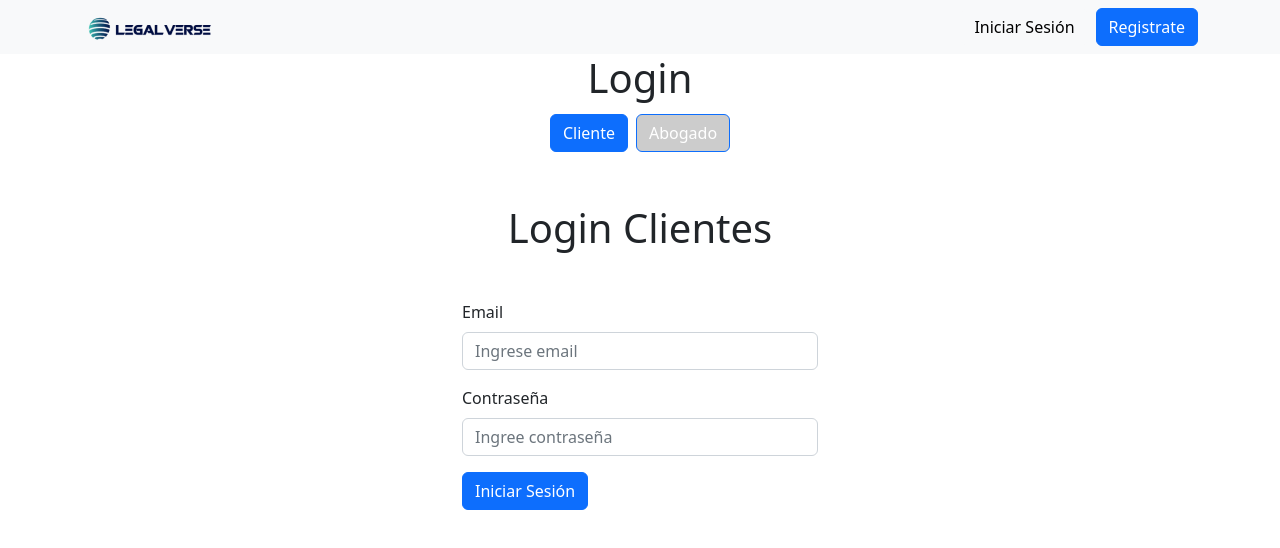
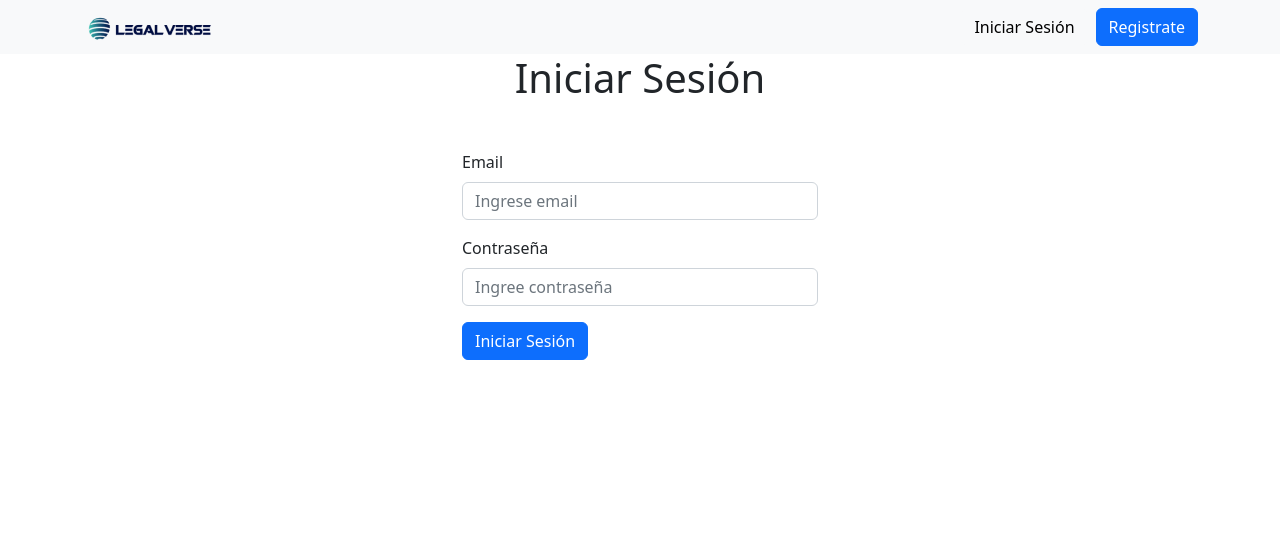
Before and after one commit to NicoCartellone/LegalVerse, a React (Vite) app: page /abogados/home in a window 1280 px wide. Shown: the top 548 px of the page. Built offline with nearby package versions, Linux system fonts and the light colour scheme; no server answers.

Commit message:
redirect fix

```diff
--- a/src/components/clientes/LoginClientes.jsx
+++ b/src/components/clientes/LoginClientes.jsx
@@ -19,7 +19,7 @@ const LoginClientes = () => {
 
   useEffect(() => {
     if (userData) {
-      navegate("/clientes/home");
+      navegate("/");
     }
   }, [userData]);
 
@@ -32,7 +32,6 @@ const LoginClientes = () => {
     <h1>Cargando...</h1>
   ) : (
     <div className="mt-5">
-      <h1>Login Clientes</h1>
       <Formik
         validationSchema={schemaForm}
         onSubmit={handleSubmit}
--- a/src/pages/Login.jsx
+++ b/src/pages/Login.jsx
@@ -11,8 +11,8 @@ const Login = () => {
     <div className="container text-center">
       <div className="row justify-content-center">
         <div className="col-4">
-          <h1>Login</h1>
-          <Button
+          <h1>Iniciar Sesión</h1>
+          {/* <Button
             className="m-1"
             onClick={() => setSwitchForm(true)}
             style={{ background: `${switchForm ? selected : colorDisabled}` }}
@@ -26,7 +26,7 @@ const Login = () => {
             style={{ background: `${switchForm ? colorDisabled : selected}` }}
           >
             Abogado
-          </Button>
+          </Button> */}
           <LoginClientes switchForm={switchForm} />
         </div>
       </div>
--- a/src/pages/clientes/CrearContrato.jsx
+++ b/src/pages/clientes/CrearContrato.jsx
@@ -1,9 +1,5 @@
 import "../styles/crearContrato.css";
 import Button from "react-bootstrap/Button";
-import Toast from "react-bootstrap/Toast";
-
-import Col from "react-bootstrap/Col";
-import Row from "react-bootstrap/Row";
 
 const CrearContrato = () => {
   return (
```
Also changed, not shown: 1 other file (tests, documents, lock files or other folders).
